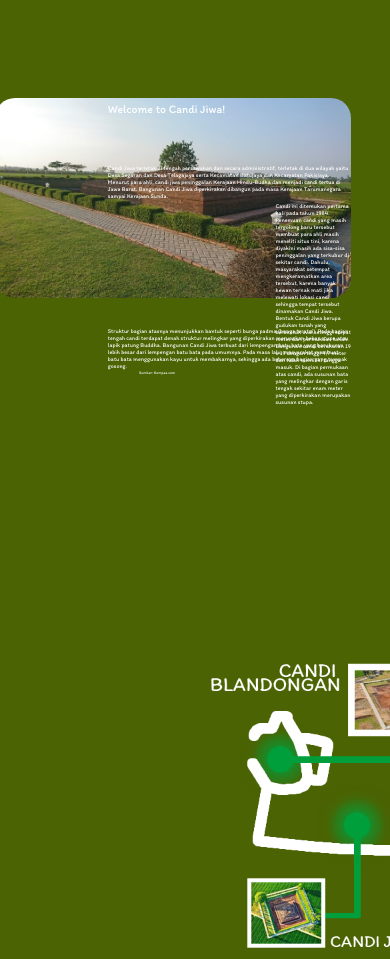
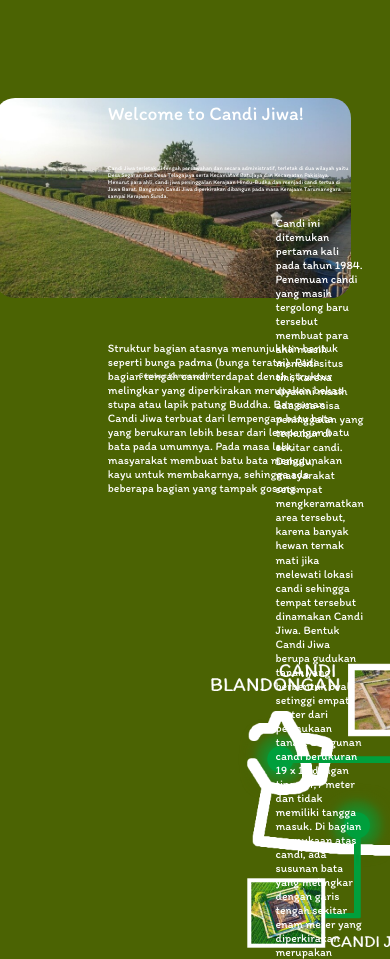
Before and after one commit to SanggaPutra2XIF/Start-Point, a plain HTML site: page PointCJ/index.html in a window 390 px wide. Shown: the part 846-1805 px from the top of the page. Drawn offline with nearby package versions, Linux system fonts and the light colour scheme.

Commit message:
Add files via upload

```diff
--- a/PointCJ/kulit.css
+++ b/PointCJ/kulit.css
@@ -316,7 +316,7 @@ body
   margin-left: 2%;
   margin-right: 2%;
   color: #ffffff;
-  font-size: 3vw;
+  font-size: 5vw;
   z-index: 9;
 }
 .maincandi #wan
@@ -327,7 +327,7 @@ body
     margin-right: 10%;
     color: #ffffff;
     line-height: 1.2;
-    font-size: 1.5vw;
+    font-size: 3w;
     z-index: 9;
 }
 
@@ -339,7 +339,7 @@ body
     margin-right: 10%;
     color: #ffffff;
     line-height: 1.2;
-    font-size: 1.5vw;
+    font-size: 3vw;
     z-index: 9;
 }
 
@@ -351,7 +351,7 @@ body
     margin-right: 10%;
     color: #ffffff;
     line-height: 1.2;
-    font-size: 1.5vw;
+    font-size: 3vw;
     z-index: 9;
 }
 
@@ -364,7 +364,7 @@ body
     margin-right: -225px;
     color: #ffffff;
     line-height: 1.2;
-    font-size: 1vw;
+    font-size: 2vw;
     z-index: 9;
 }
 .TaLet
```
